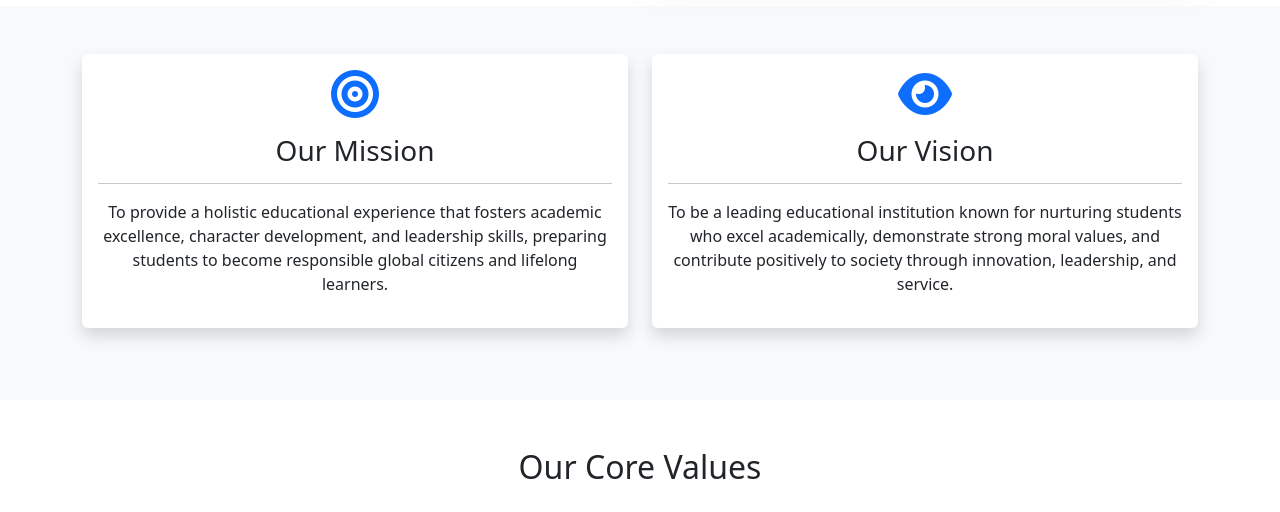
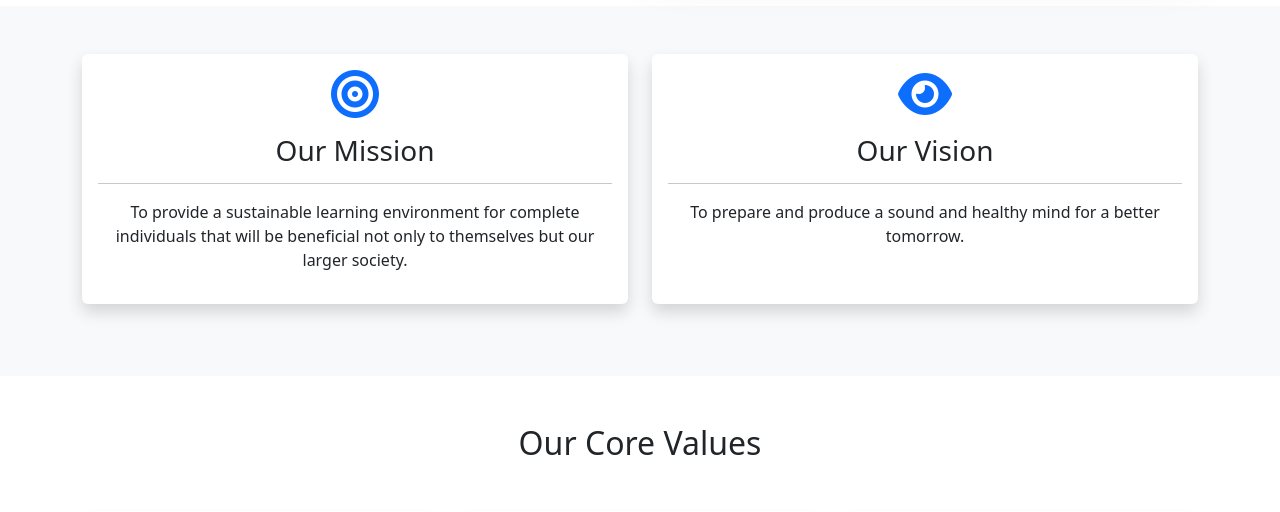
Before and after one commit to idorenyinbassey/glad_tidings_school_mgmt, a Django app: page /about-us/ in a window 1280 px wide. Shown: the part 916-1428 px from the top of the page. Run offline with Django 5.2, Linux system fonts and the light colour scheme; some libraries are stand-ins or nearby versions.

Commit message:
updates on about_us, lading and base contents

```diff
--- a/core/templates/core/about_us.html
+++ b/core/templates/core/about_us.html
@@ -7,7 +7,7 @@
         <div class="row align-items-center">
             <div class="col-lg-8">
                 <h1 class="display-4">About Glad Tidings School</h1>
-                <p class="lead">Nurturing excellence, character, and leadership since our establishment</p>
+                <p class="lead">Step by Step to Academic Excellence</p>
             </div>
             <div class="col-lg-4">
                 <img src="https://via.placeholder.com/400x300" alt="School Logo" class="img-fluid rounded shadow">
@@ -49,7 +49,7 @@
                         <i class="fas fa-bullseye fa-3x text-primary mb-3"></i>
                         <h3>Our Mission</h3>
                         <hr>
-                        <p>To provide a holistic educational experience that fosters academic excellence, character development, and leadership skills, preparing students to become responsible global citizens and lifelong learners.</p>
+                        <p>To provide a sustainable learning environment for complete individuals that will be beneficial not only to themselves but our larger society.</p>
                     </div>
                 </div>
             </div>
@@ -59,7 +59,7 @@
                         <i class="fas fa-eye fa-3x text-primary mb-3"></i>
                         <h3>Our Vision</h3>
                         <hr>
-                        <p>To be a leading educational institution known for nurturing students who excel academically, demonstrate strong moral values, and contribute positively to society through innovation, leadership, and service.</p>
+                        <p>To prepare and produce a sound and healthy mind for a better tomorrow.</p>
                     </div>
                 </div>
             </div>
--- a/core/templates/core/base.html
+++ b/core/templates/core/base.html
@@ -398,7 +398,7 @@
         <div class="row">
           <div class="col-md-4 mb-4 mb-md-0">
             <h5>Glad Tidings College</h5>
-            <p>Providing quality education since establishment.</p>
+            <p>Step by Step to Academic Excellence.</p>
           </div>
           <div class="col-md-4 mb-4 mb-md-0">
             <h5>Contact Us</h5>
--- a/core/templates/core/landing.html
+++ b/core/templates/core/landing.html
@@ -40,7 +40,7 @@
       <div class="carousel-caption hero-caption">
         <h2 class="fs-3 fs-md-2">Welcome to Glad Tidings College</h2>
         <p class="d-none d-sm-block">
-          Nurturing minds, building futures, and creating leaders of tomorrow.
+          Step by Step to Academic Excellence.
         </p>
         <div class="mt-2 mt-md-3">
           <a
```
Also changed, not shown: 2 other files.
